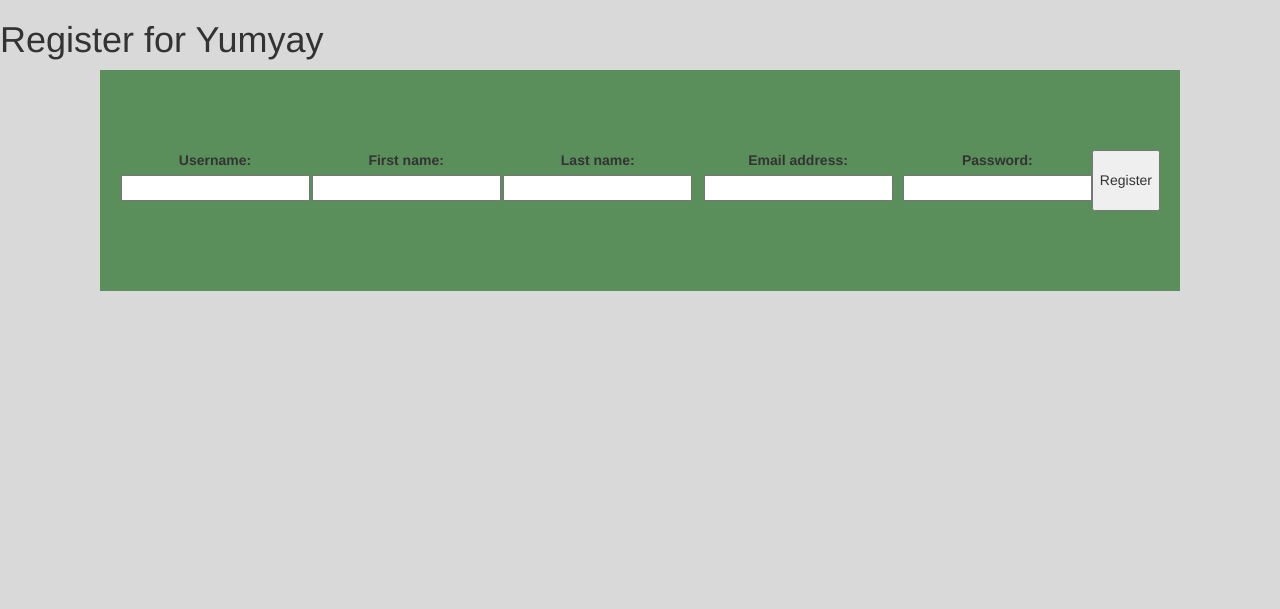
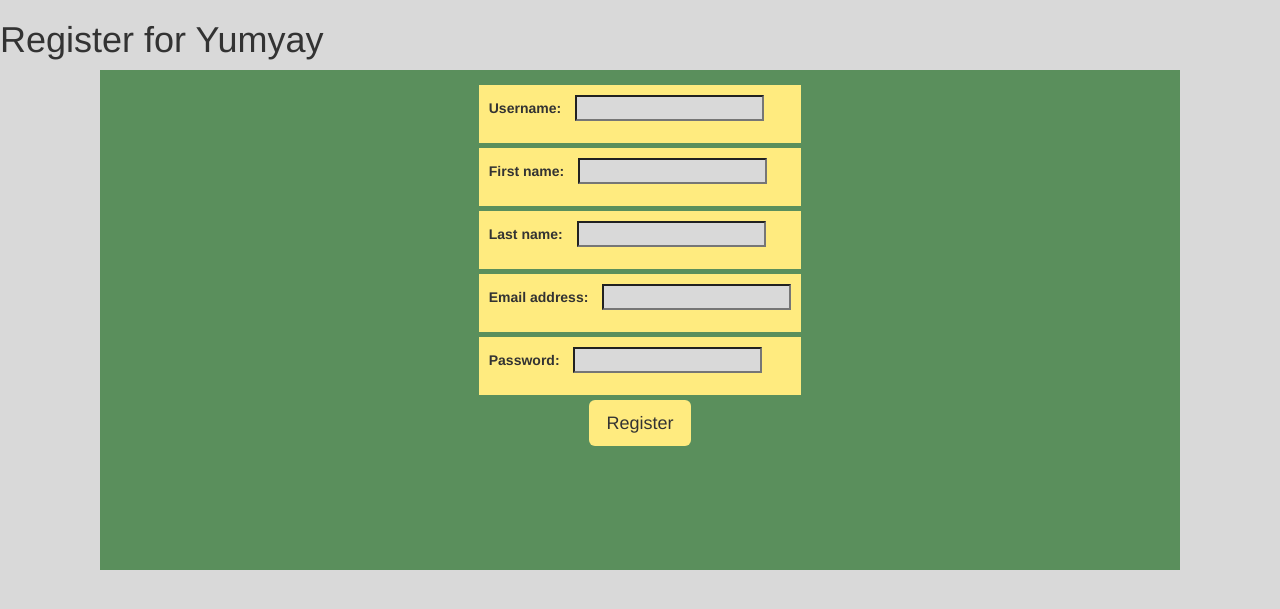
Before and after one commit to Ahmed-Ibrahim-3/WAD_2023_7C, a Django app: page /yumyay/account/register/ in a window 1280 px wide. Shown: the part 52-661 px from the top of the page. Run offline with Django 3.2, Linux system fonts and the light colour scheme; some libraries are stand-ins or nearby versions.

Commit message:
css on register and edit account forms

```diff
--- a/WAD_2023_7C/static/css/bsOverride.css
+++ b/WAD_2023_7C/static/css/bsOverride.css
@@ -292,3 +292,21 @@
 .recipe-rating-button-home{
     margin-top:auto;
 }
+
+.registerbg {
+     margin:0 10rem;
+    min-height:500px;
+    min-width: 575px;
+    display: flex;
+    flex-direction: row;
+    flex-wrap:wrap;
+    justify-content: center;
+    background: #5A8F5C;
+}
+
+.div-ctr {
+    display: flex;
+    justify-content: center;
+    align-items: center;
+
+}
--- a/WAD_2023_7C/static/css/form.css
+++ b/WAD_2023_7C/static/css/form.css
@@ -1,6 +1,6 @@
-form{
-    display:flex;
-}
+/*form{*/
+/*    display:flex;    */
+/*}*/
 .add-recipe{
     margin:0 10rem;
     min-height:500px;
@@ -9,6 +9,7 @@
     flex-direction: row;
     flex-wrap:wrap;
 }
+
 .part{
     display:flex;
     flex-direction:column;
@@ -25,6 +26,8 @@
     padding:1rem;
     margin:0.5rem;
 }
+
+
 .input-name{
     display: flex;
 }
--- a/WAD_2023_7C/templates/yumyay/register.html
+++ b/WAD_2023_7C/templates/yumyay/register.html
@@ -9,14 +9,33 @@
 {% block body_block %}
     {% include 'yumyay/navbar.html' with page=page %}
     <h1>Register for Yumyay</h1>
- <div class="container-fluid outer_padding recipe-style" des = "greenbg" >
-            <form id="user_form" method="post" action="{% url 'yumyay:register' %}">
+<div class="container-fluid padding registerbg">
+            <form id="user_form" method="post" action="{%  url 'yumyay:register' %}">
                 {% csrf_token %}
-
-                {{ user_form.as_p }}
-
-                <input type="submit" name="submit" value="Register" />
+                <div class="control-group input-name">
+                        <p><label for="id_username">Username:</label>
+                            <input type="text" name="username" maxlength="150" required="" id="id_username">
+                        </p>
+                </div>
+                <div class="control-group input-name">
+                            <p><label for="id_first_name">First name:</label>
+                            <input type="text" name="first_name" maxlength="30" id="id_first_name"></p>
+                </div>
+                <div class="control-group input-name">
+                            <p><label for="id_last_name">Last name:</label>
+                            <input type="text" name="last_name" maxlength="150" id="id_last_name"></p>
+                </div>
+                <div class="control-group input-name">
+                        <p><label for="id_email">Email address:</label>
+                            <input type="email" name="email" maxlength="254" id="id_email"></p>
+                </div>
+                <div class="control-group input-name">
+                        <p><label for="id_password">Password:</label>
+                            <input type="password" name="password" required="" id="id_password"></p>
+                </div>
+                <div class = "div-ctr">
+                    <input type="submit" class = "btn btn-lg yellow-bg " name="submit" value="Register">
+                </div>
             </form>
- </div>
-
+</div>
 {% endblock %}
```
Also changed, not shown: WAD_2023_7C/templates/yumyay/edit_details.html (+19 -4 lines).
